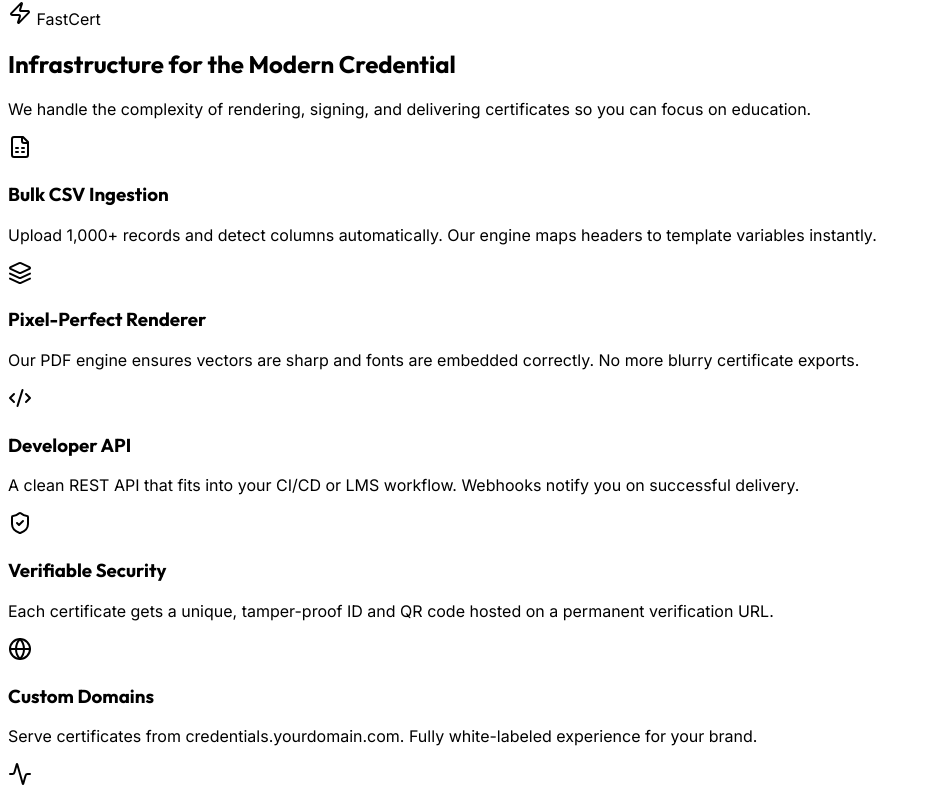
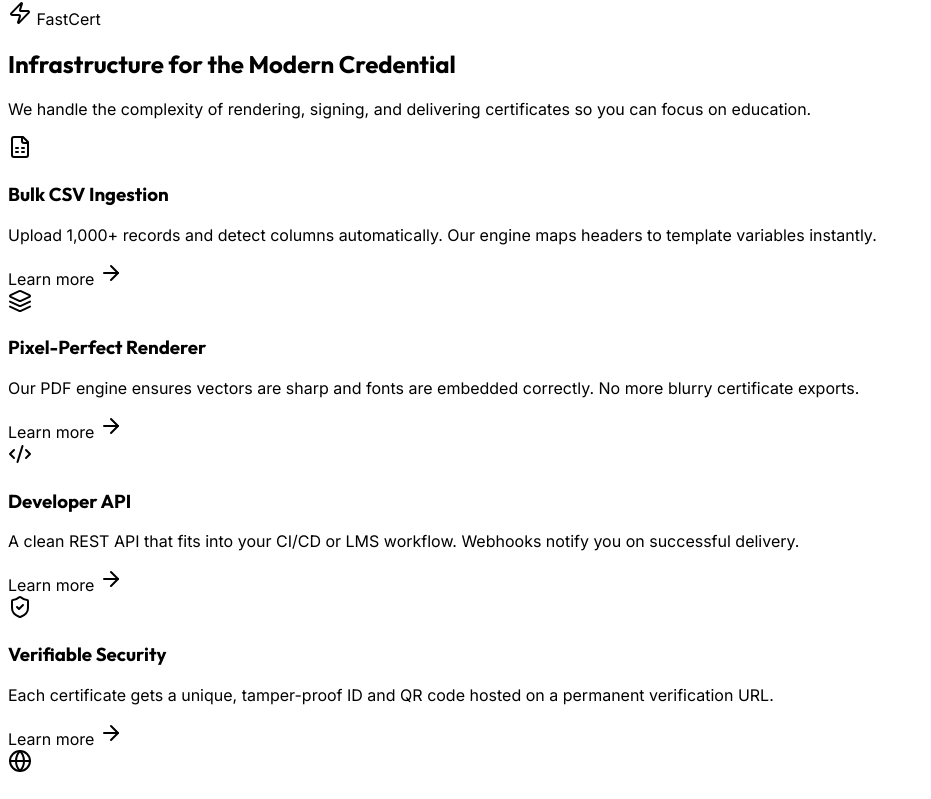
Before and after one commit to chetanngavali/CertiFluxor, a React (Vite) app in the folder client/: page / in a window 1280 px wide. Shown: the part 1201-2000 px from the top of the page, without its empty margins (0-931 px from the left). Built offline with nearby package versions, Linux system fonts and the light colour scheme; a web font is replaced by a local one.

Commit message:
Enhance features section with premium hover effects and interactions

```diff
--- a/client/src/pages/LandingPage.tsx
+++ b/client/src/pages/LandingPage.tsx
@@ -432,12 +432,19 @@ export default function LandingPage() {
                                 }
                             ].map((f, i) => (
                                 <motion.div key={i} variants={fadeInUp}>
-                                    <div className="group p-8 rounded-2xl border border-slate-200 bg-white hover:border-blue-600/30 hover:shadow-xl hover:shadow-blue-900/5 transition-all duration-300">
-                                        <div className="bg-slate-50 w-12 h-12 rounded-lg flex items-center justify-center mb-6 text-slate-900 group-hover:bg-blue-600 group-hover:text-white transition-colors">
+                                    <div className="group h-full p-8 rounded-2xl border border-slate-100 bg-white hover:border-blue-500/20 hover:shadow-2xl hover:shadow-blue-500/5 hover:-translate-y-1 transition-all duration-300 relative overflow-hidden">
+                                        <div className="absolute top-0 right-0 w-32 h-32 bg-gradient-to-br from-blue-50 to-transparent opacity-0 group-hover:opacity-100 transition-opacity rounded-bl-full pointer-events-none" />
+
+                                        <div className="w-14 h-14 rounded-xl bg-slate-50 flex items-center justify-center mb-6 text-slate-700 group-hover:bg-blue-600 group-hover:text-white transition-colors shadow-sm group-hover:shadow-lg group-hover:shadow-blue-500/20 relative z-10">
                                             {f.icon}
                                         </div>
-                                        <h3 className="text-xl font-bold mb-3 text-slate-900">{f.title}</h3>
-                                        <p className="text-slate-500 leading-relaxed text-sm font-medium">{f.desc}</p>
+
+                                        <h3 className="text-xl font-bold mb-3 text-slate-900 tracking-tight group-hover:text-blue-600 transition-colors">{f.title}</h3>
+                                        <p className="text-slate-500 leading-relaxed text-sm font-medium mb-6">{f.desc}</p>
+
+                                        <div className="flex items-center text-blue-600 text-sm font-bold opacity-0 group-hover:opacity-100 transition-opacity -translate-x-2 group-hover:translate-x-0 duration-300">
+                                            Learn more <ArrowRight className="ml-2 h-4 w-4" />
+                                        </div>
                                     </div>
                                 </motion.div>
                             ))}
```
